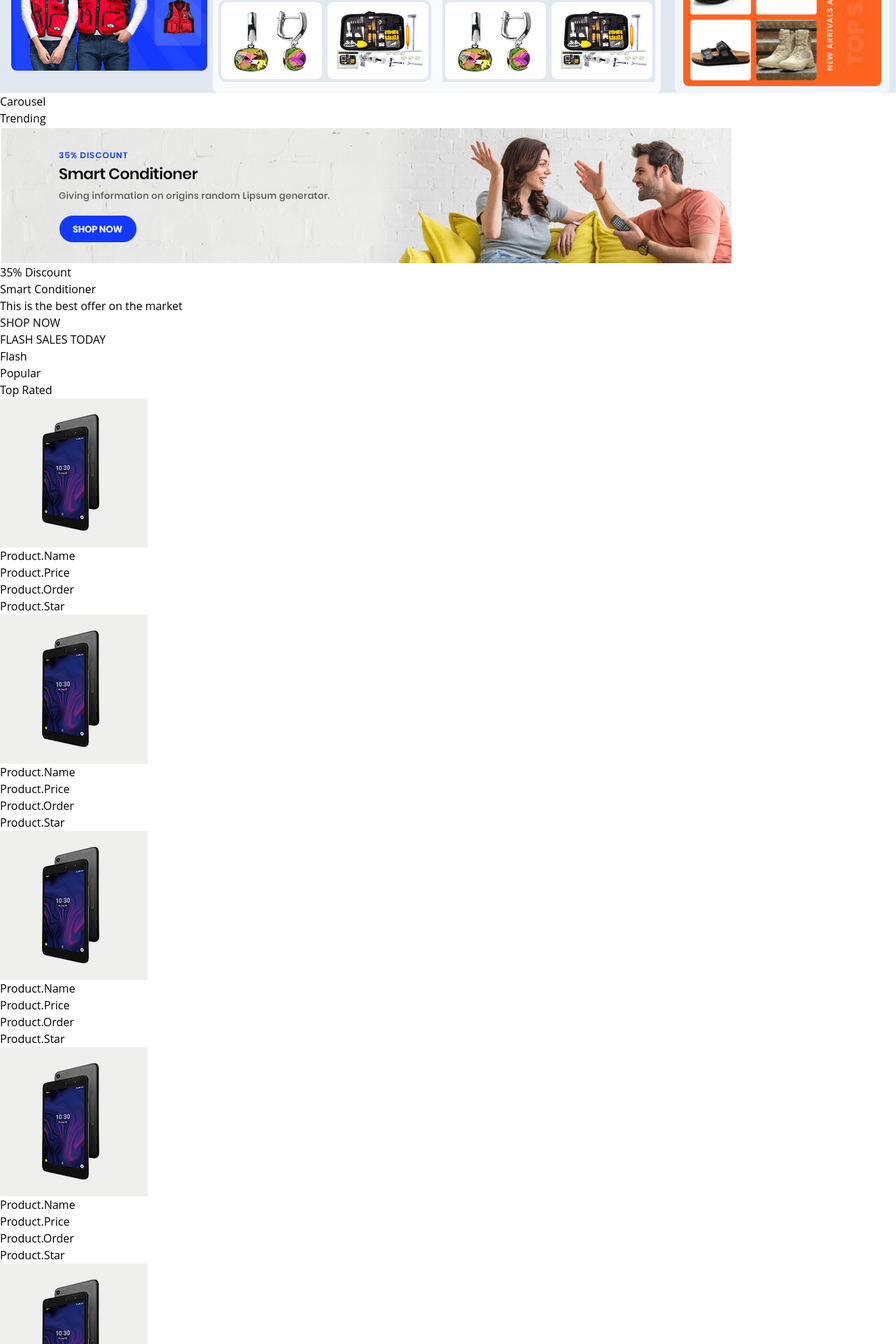
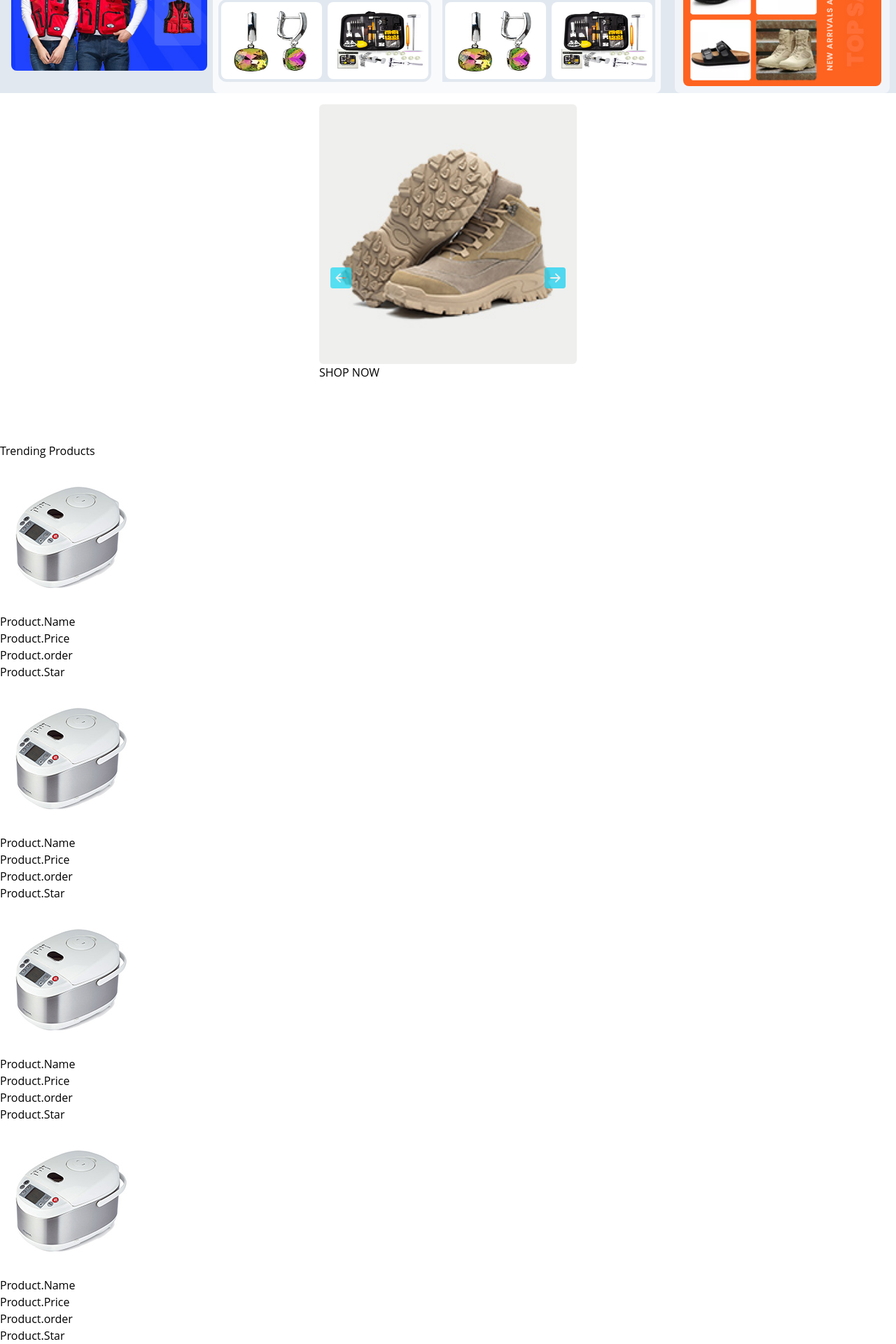
Before and after one commit to YasminMahad/multivendor, a React (Vite) app: page / in a window 1280 px wide. Shown: the part 2460-4380 px from the top of the page at 70% size. Built offline with nearby package versions, Linux system fonts and the light colour scheme.

Commit message:
Carousel Framework Setup

```diff
--- a/src/components/Carousel.jsx
+++ b/src/components/Carousel.jsx
@@ -1,8 +1,54 @@
-import React from 'react'
+import React, { useState } from 'react';
+//import { BsArrowLeftSquareFill } from 'react-icons/bs';
+import { carousel } from "../data/carousel";
+import { BsArrowLeftSquareFill,BsArrowRightSquareFill } from 'react-icons/bs';
 
 const Carousel = () => {
+    const [slide, setSlide] = useState(0);
+    const [items, setItems] = useState(carousel);
+    const length = items.length;
+   // console.log(items);
+    const prevSlide = () => {
+        setSlide(slide === length - 1 ? 0 : slide + 1);
+     };
+    const nextSlide = () => {
+        setSlide(slide === 0 ? length - 1 : slide - 1);
+     };
+
   return (
-    <div>Carousel</div>
+      <div className="w-[400px] mx-auto relative px-4 py-4 justify-center items-center">
+
+
+          {items.map((item, index) => {
+
+              return (
+
+                   <>
+                  <div className={index === slide ? 'opacity-100 relative':'opacity-0'}>
+                      {index === slide && (<img className="w-full rounded-md" src={item.imgsrc} alt="This is an Image" />)}
+                    <div>
+                      <p>{item.detail1}</p>
+                      <p>{item.detail2}</p>
+                      <p>{item.detail3}</p>
+                      <button type="button">
+                        SHOP NOW
+                      </button>
+                    </div>
+
+                  </div>
+                  </>
+
+              )
+          }
+          )
+        }
+          <BsArrowLeftSquareFill
+              onClick={prevSlide}
+              className="absolute top-[50%] text-3xl z-100 text-[#16d9f3b4] cursor-pointer left-8" />
+          <BsArrowRightSquareFill
+              onClick={nextSlide}
+              className="absolute top-[50%] text-3xl z-100 text-[#12cff0b9] cursor-pointer right-8" />
+    </div>
   )
 }
 
--- a/src/components/Sales.jsx
+++ b/src/components/Sales.jsx
@@ -6,10 +6,11 @@ import { Link } from 'react-router-dom'
 const Sales = () => {
   return (
     <div>
-        <div>
+    <div className="flex-row justify-center items-center">
+        <div className="flex">
             <Carousel/>
         </div>
-        <div>
+        <div className="flex">
             <Trending/>
         </div>
         <div>
@@ -113,7 +114,7 @@ const Sales = () => {
         </div>
 
 
-
+</div>
     </div>
   )
 }
--- a/src/components/Trending.jsx
+++ b/src/components/Trending.jsx
@@ -3,7 +3,51 @@ import React from 'react'
 const Trending = () => {
   return (
     <div>
-        Trending
+        <p>Trending Products</p>
+        <div>
+            <img src="./src/assets/img11.jpg"/>
+            <div>
+                <p>Product.Name</p>
+                <p>Product.Price</p>
+                <p>Product.order</p>
+                <p>Product.Star</p>
+
+            </div>
+
+        </div>
+        <div>
+            <img src="./src/assets/img11.jpg"/>
+            <div>
+                <p>Product.Name</p>
+                <p>Product.Price</p>
+                <p>Product.order</p>
+                <p>Product.Star</p>
+
+            </div>
+
+        </div>
+        <div>
+            <img src="./src/assets/img11.jpg"/>
+            <div>
+                <p>Product.Name</p>
+                <p>Product.Price</p>
+                <p>Product.order</p>
+                <p>Product.Star</p>
+
+            </div>
+
+        </div>
+        <div>
+            <img src="./src/assets/img11.jpg"/>
+            <div>
+                <p>Product.Name</p>
+                <p>Product.Price</p>
+                <p>Product.order</p>
+                <p>Product.Star</p>
+
+            </div>
+
+        </div>
     </div>
   )
 }
--- /dev/null
+++ b/src/data/carousel.js
@@ -0,0 +1,34 @@
+export const carousel=[
+    {
+        imgsrc:"./src/assets/img17.jpg",
+        detail1:"",
+        detail2:"",
+        detail3:'',
+        buttonLink:"",
+
+    },
+    {
+        imgsrc:"./src/assets/img18.jpg",
+        detail1:"",
+        detail2:"",
+        detail3:'',
+        buttonLink:"",
+
+    },
+    {
+        imgsrc:"./src/assets/img19.jpg",
+        detail1:"",
+        detail2:"",
+        detail3:'',
+        buttonLink:"",
+
+    },
+    {
+        imgsrc:"./src/assets/img16.jpg",
+        detail1:"",
+        detail2:"",
+        detail3:'',
+        buttonLink:"",
+
+    },
+]
```
